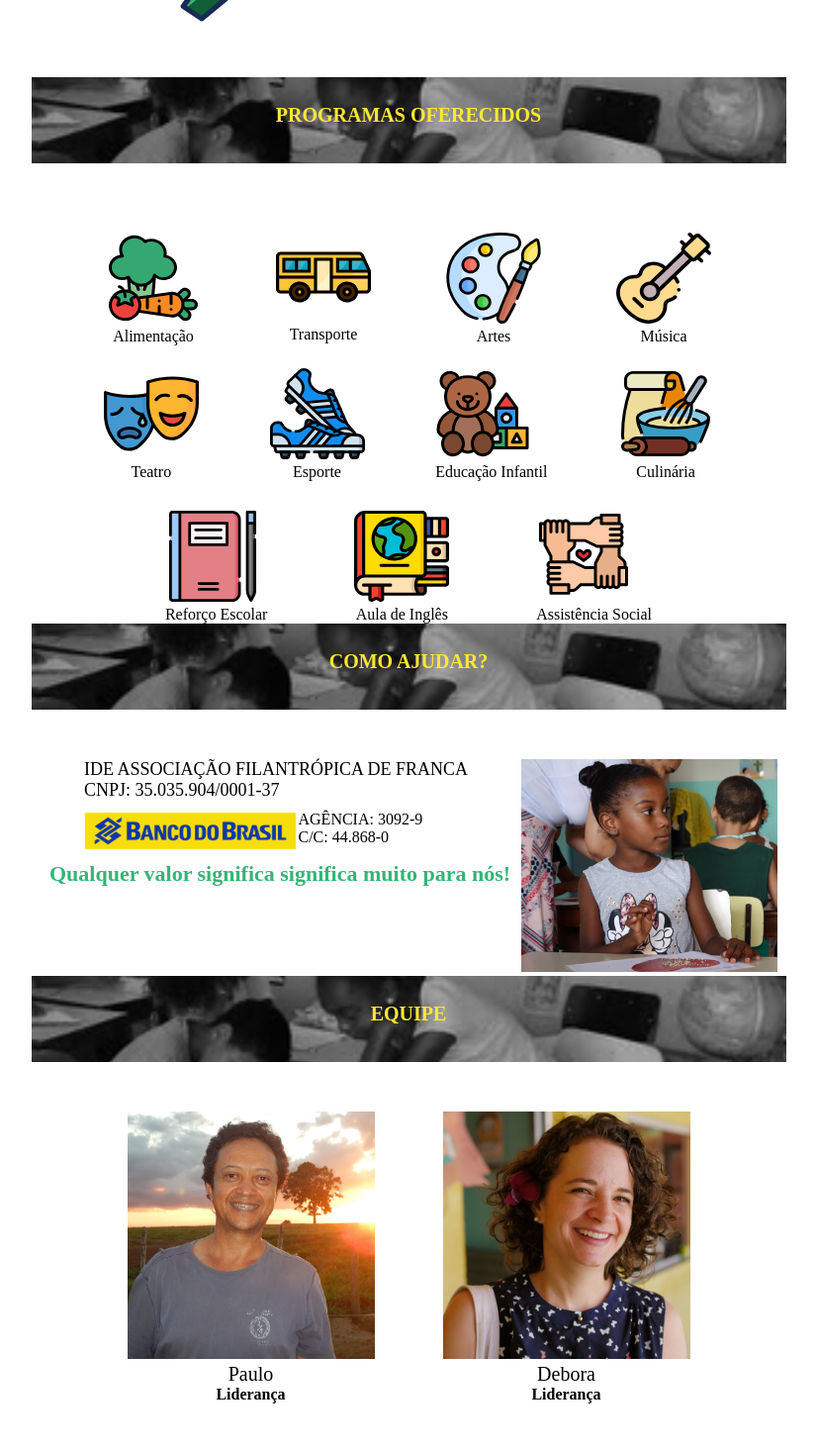
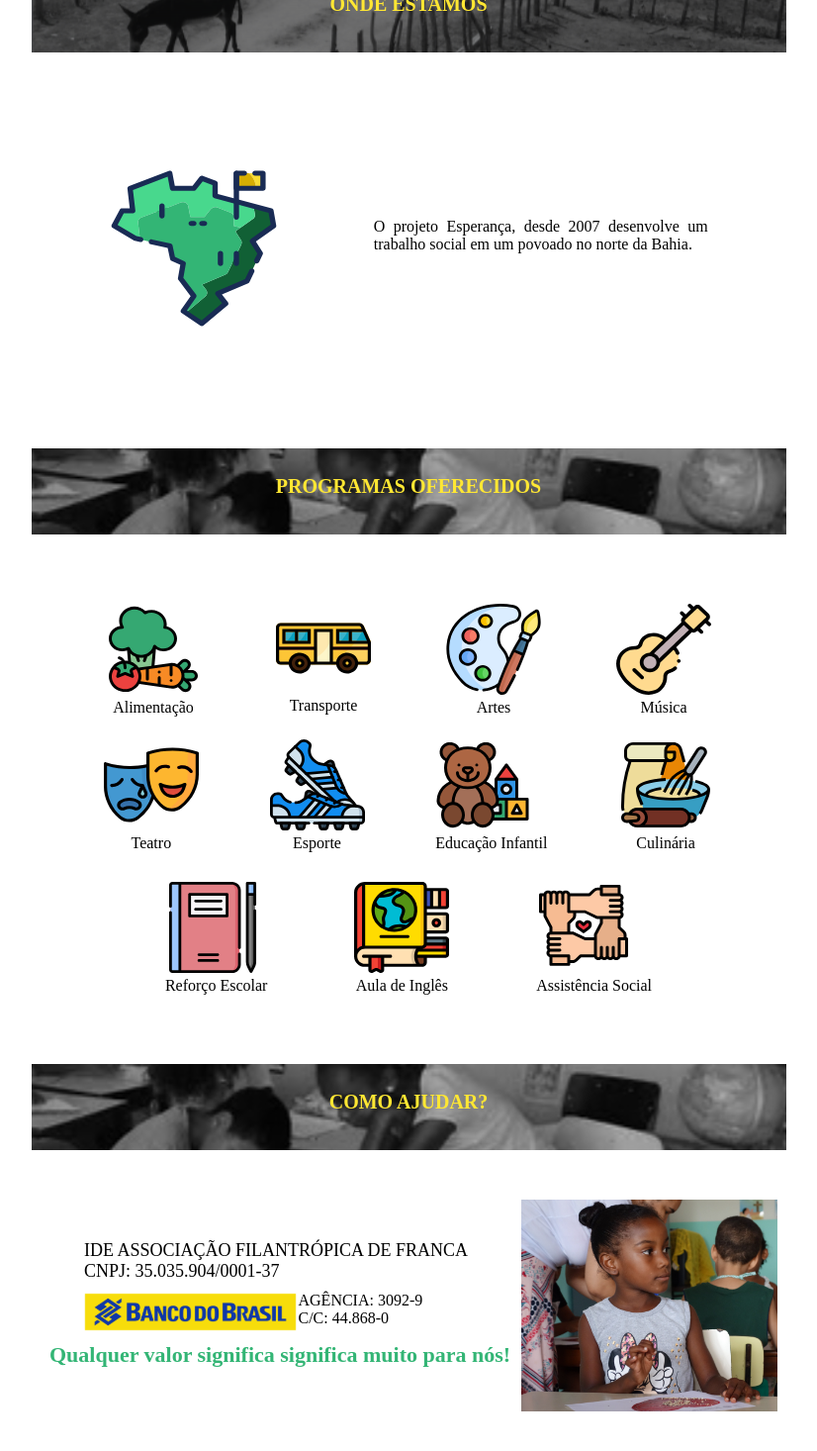
Before and after one commit to gabriellivenerando/IDE, a React (Create React App) app: page /projetoesperanca in a window 1280 px wide. Shown: the part 1330-2796 px from the top of the page at 99% size, without its empty margins (227-1053 px from the left). Built offline with nearby package versions, Linux system fonts and the light colour scheme.

Commit message:
Ajuste de section

```diff
--- a/src/Components/Molecules/SectionAjuda/SectionAjuda.css
+++ b/src/Components/Molecules/SectionAjuda/SectionAjuda.css
@@ -3,11 +3,13 @@
     width: 746px;
     margin: 50px auto auto auto;
     justify-content: space-around;
+    height: 300px;
 }
 
 .paragrafo-container{
     width: 397px;
-    margin: auto;
+    margin: 41px auto auto auto;
+
 }
 
 .paragrafo-container > p{
--- a/src/Components/Molecules/SectionDois/SectionDois.css
+++ b/src/Components/Molecules/SectionDois/SectionDois.css
@@ -2,6 +2,7 @@
     display: flex;
     width: 788px;
     margin: 30px auto auto auto;
+    height: 300px;
 }
 
 .section_texto{
--- a/src/Components/Molecules/SectionTres/SectionTres.css
+++ b/src/Components/Molecules/SectionTres/SectionTres.css
@@ -2,6 +2,7 @@
     display: flex;
     margin: 50px auto 50px auto;
     width: 687px;
+    height: 300px;
 }
 
 .sectionTres_container > .sectionTres_img{
--- a/src/Components/Organisms/ProjetoEsperancaContent/ProjetoEsperancaContent.css
+++ b/src/Components/Organisms/ProjetoEsperancaContent/ProjetoEsperancaContent.css
@@ -13,8 +13,8 @@
     margin-top: 23px;
 }
 .programasoferecidos_container-tres{
-    margin-top: 30px;
     width: 580px;
+    margin: 30px auto 70px auto;
 
 }
 .equipe-container{
--- a/src/Templates/Footer/Footer.css
+++ b/src/Templates/Footer/Footer.css
@@ -21,8 +21,7 @@
         width: 186px;
     }
 
-    /* .nav_contato > ul > li{
-        padding: 9px;
+    .nav_contato > ul > li{
         margin: auto;
-    } */
+    }
 }
--- a/src/Templates/GeneralTemplate/GeneralTemplate.css
+++ b/src/Templates/GeneralTemplate/GeneralTemplate.css
@@ -28,6 +28,7 @@ ul > li{
 
 header > img{
     max-width: 100%;
+    margin-bottom: 83px;
 }
 
 
```
